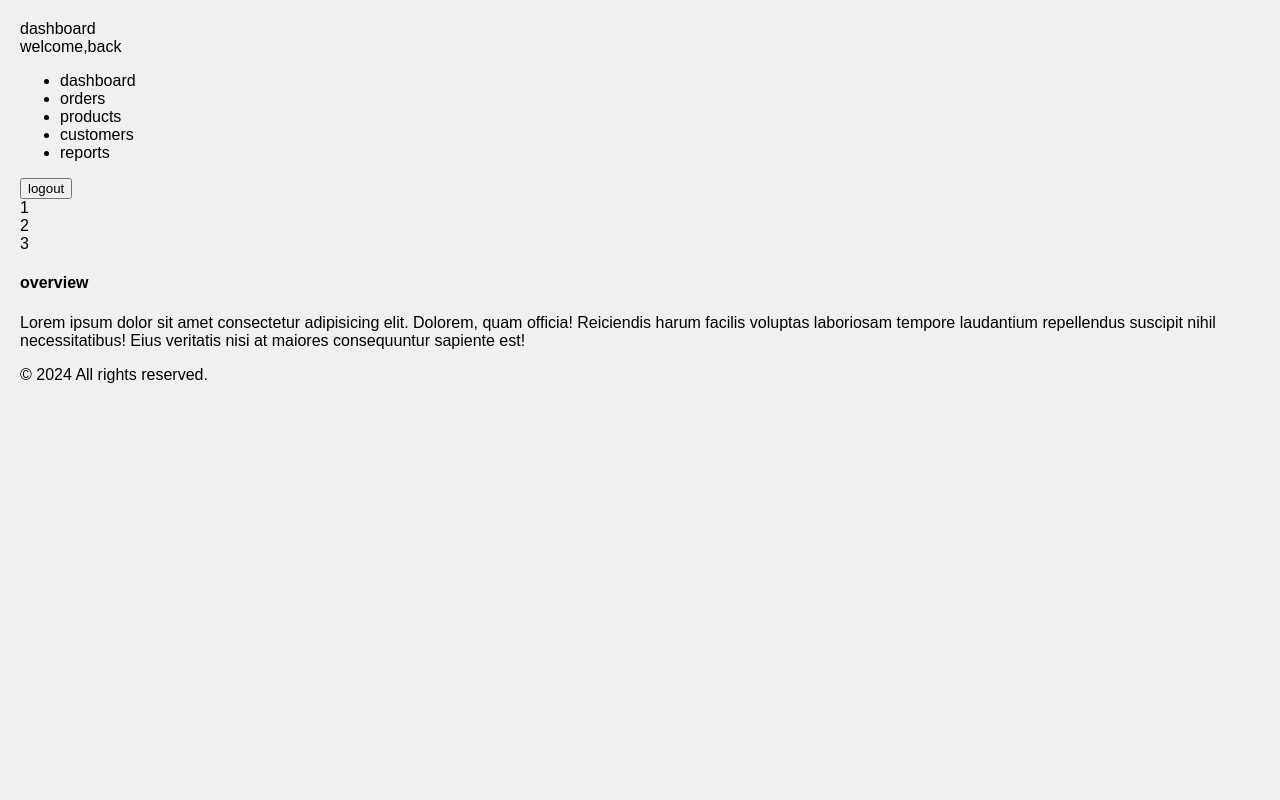
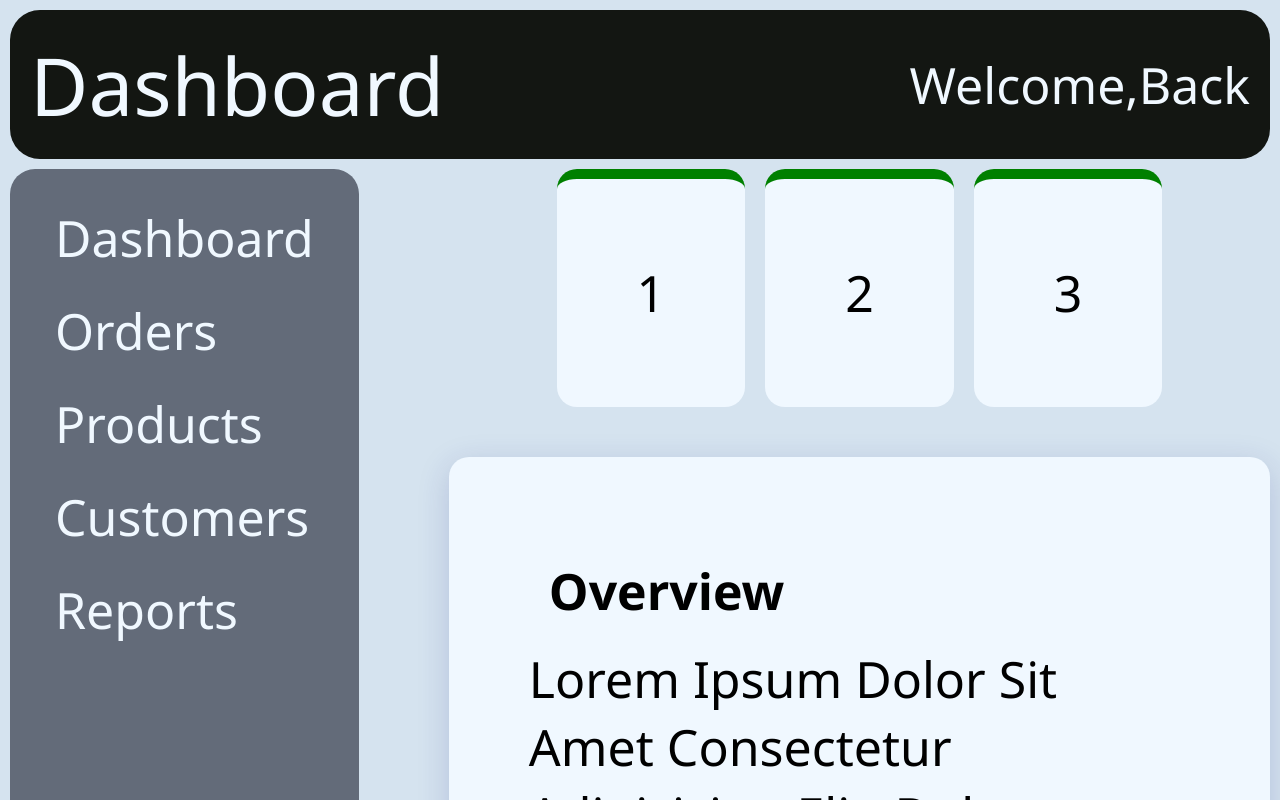
Before and after one commit to eslam943/flexbox-task, a plain HTML site: page index.html in a window 1280 px wide. Shown: the top 800 px of the page. Drawn offline with Linux system fonts and the light colour scheme.

Commit message:
Update style.css

```diff
--- a/style.css
+++ b/style.css
@@ -1,51 +1,92 @@
-body {
-    font-family: 'Arial', sans-serif;
-    background-color: #f0f0f0;
+*{
+    padding: 0;
     margin: 0;
+    font-family: 'Segoe UI', 'Roboto', 'Helvetica Neue', Arial, sans-serif;
+    font-size: 50px;
+    text-transform: capitalize;
+}
+body{
+     margin: 10px;
+     background-color: rgb(213, 227, 239);
+}
+header{
+    align-items: center;
+    background-color: rgb(19, 22, 18);
+
+    color: aliceblue;
+    display: flex;
+    justify-content: space-between;
+    padding: 20px;
+    border-radius: 30px;
+
+}
+header div:nth-child(1) {
+    font-size: 80px;
+}
+main{
+    margin-top: 10px;
+    display: flex;
+    gap:90px;
+}
+aside{
+    width: 35%;
+    background-color: rgb(99, 107, 121);
+    border-radius: 25px;
+    height: 25rem;
+    display: flex;
+    flex-direction: column;
+    justify-content: space-between;
+    color: aliceblue;
+}
+aside ul{
+    list-style: none;
+    margin: 20px;
+
+}
+aside li{
+    margin: 5px;
+    padding: 10px 20px 10px 20px;
+
+}
+button{
+    margin: 40px;
+    border-radius: 20px;
+    border: none;
+    background-color: rgb(52, 52, 167);
+    color: aliceblue;
     padding: 20px;
 }
+.main-content{
+    display: flex;
+    flex-direction: column;
+    gap: 50px;
+}
+#top-main-content{
+    display:flex;
+    justify-content: center;
+    gap: 20px;
 
-.schedule-table {
-
-    width: 100%;
-    border-collapse: collapse;
-    margin: 20px 0;
-    font-size: 18px;
-    font-weight: bolder;
+}
+#top-main-content div{
+    padding: 80px;
+    background-color: aliceblue;
+    border-top:10px solid green ;
+    border-radius: 20px;
+}
+#bottom-main-content{
+    padding: 80px;
+    background-color: aliceblue;
+    border-radius: 20px;
+    box-shadow: 0 8px 32px 0 rgba(31, 38, 135, 0.18);
+}
+#bottom-main-content h4{
+    padding: 20px;
+}
+footer{
+    background-color: rgb(19, 19, 28);
     text-align: center;
-    background-color: #ffffff;
-    box-shadow: 0 2px 3px rgba(0, 0, 0, 0.1);
+    padding: 10px;
+    margin: 5px;
+    border-radius: 20px;
+    color:aliceblue;
 }
-
-.schedule-table th, .schedule-table td {
-    padding: 12px 15px;
-    border: 1px solid #dddddd;
-}
-
-.schedule-table th {
-    background-color: #f4b084;
-    color: #ffffff;
-    font-weight: bold;
-}
-
-.schedule-table td {
-    background-color: #f9f9f9;
-}
-
-.schedule-table tr:nth-child(even) td {
-    background-color: #f1f1f1;
-}
-
-.schedule-table tr:hover td {
-    background-color: #f4f4f4;
-}
-
-.schedule-table p {
-    margin: 5px 0;
-    font-size: 16px;
-}
-
-.schedule-table b {
-    font-weight: bold;
-    color: #333333;
-}
```
